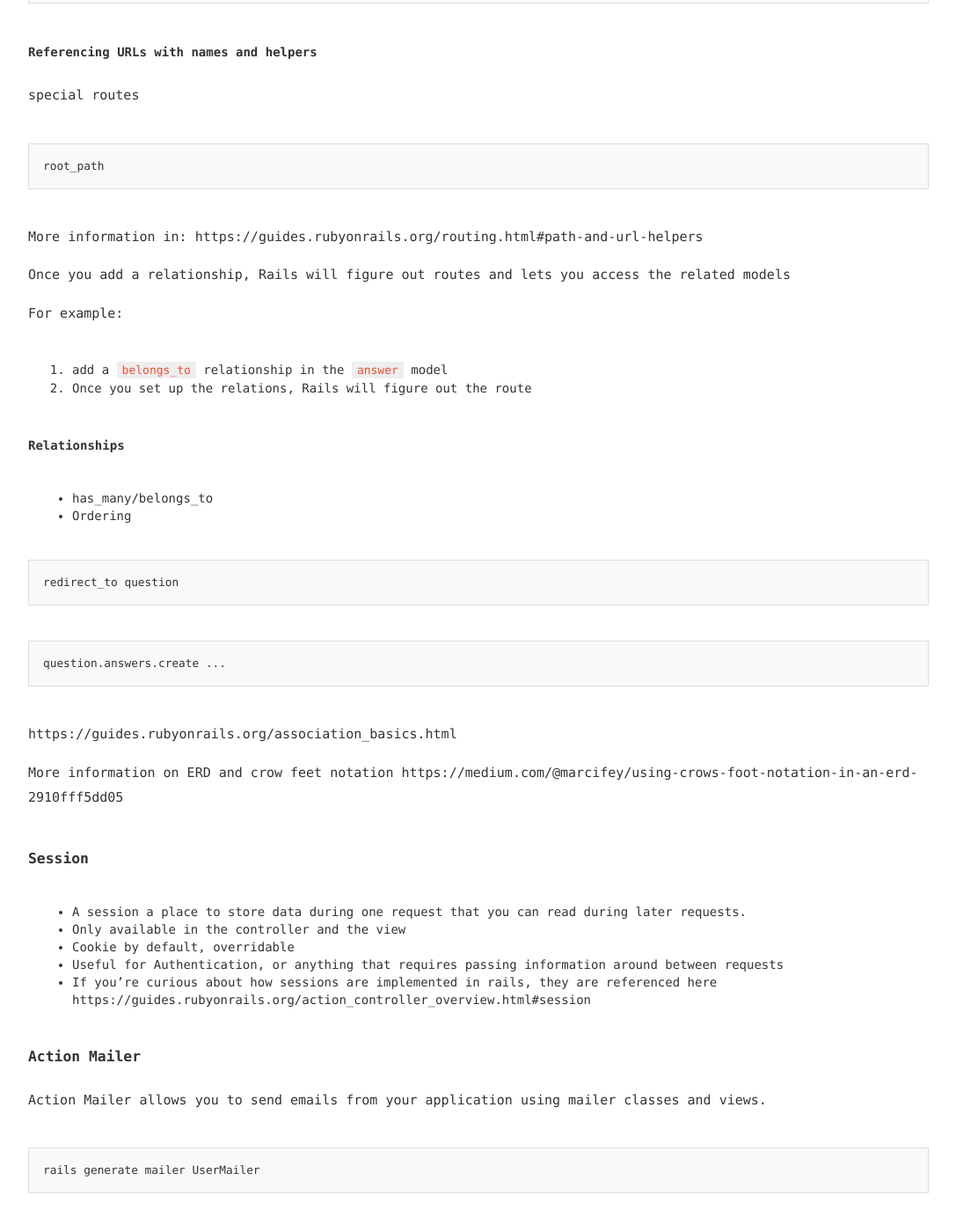
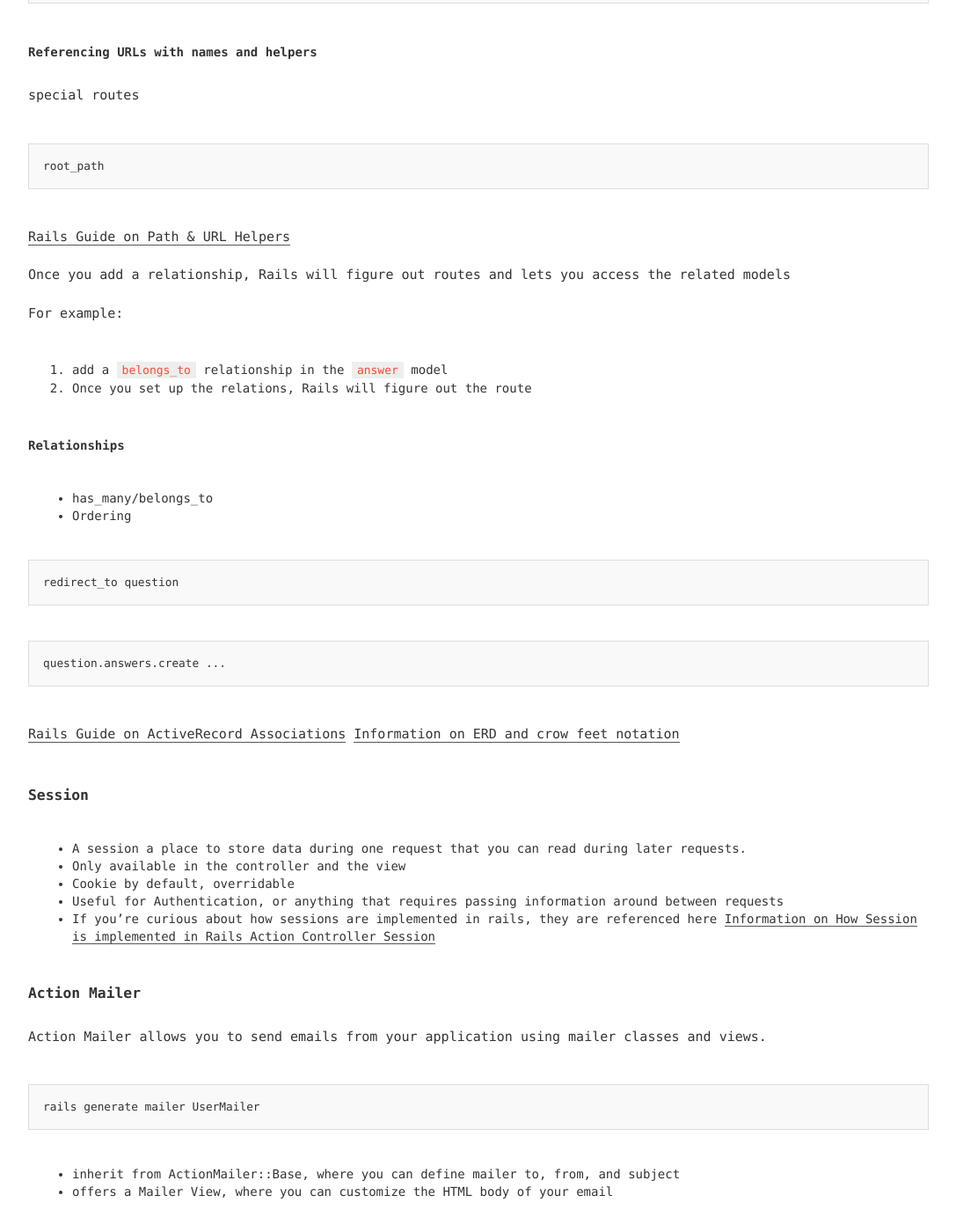
Before and after one commit to fengtingzhang/blog, a Jekyll site: the page built from _posts/2020-04-03-rails-fundamentals-session-two.md, in a window 1280 px wide and 1400 px high, scrolled down 405 px. Shown: the whole window at 88% size, without its empty margins (96-1183 px from the left). Built offline with Jekyll 4.4.1, drawn with Linux system fonts in a browser that asks for light colours; some of the changed text lies outside the part shown.

Commit message:
Update 2020-04-03-rails-fundamentals-session-two.md

````diff
--- a/_posts/2020-04-03-rails-fundamentals-session-two.md
+++ b/_posts/2020-04-03-rails-fundamentals-session-two.md
@@ -22,7 +22,7 @@ special routes
 root_path
 ```
 
-More information in: https://guides.rubyonrails.org/routing.html#path-and-url-helpers
+[Rails Guide on Path & URL Helpers](https://guides.rubyonrails.org/routing.html#path-and-url-helpers)
 
 
 Once you add a relationship, Rails will figure out routes and lets you access the related models
@@ -43,18 +43,18 @@ redirect_to question
 question.answers.create ...
 ```
 
-https://guides.rubyonrails.org/association_basics.html
-
-More information on ERD and crow feet notation
-https://medium.com/@marcifey/using-crows-foot-notation-in-an-erd-2910fff5dd05
-
+[Rails Guide on ActiveRecord Associations](https://guides.rubyonrails.org/association_basics.html)
+[Information on ERD and crow feet notation](https://medium.com/@marcifey/using-crows-foot-notation-in-an-erd-2910fff5dd05
+)
 
 ### Session
 * A session a place to store data during one request that you can read during later requests.
 * Only available in the controller and the view
 * Cookie by default, overridable
 * Useful for Authentication, or anything that requires passing information around between requests
-* If you’re curious about how sessions are implemented in rails, they are referenced here https://guides.rubyonrails.org/action_controller_overview.html#session
+* If you’re curious about how sessions are implemented in rails, they are referenced here
+[Information on How Session is implemented in Rails Action Controller Session](https://guides.rubyonrails.org/action_controller_overview.html#session)
+
 
 ### Action Mailer
 Action Mailer allows you to send emails from your application using mailer classes and views.
@@ -63,7 +63,7 @@ Action Mailer allows you to send emails from your application using mailer class
 rails generate mailer UserMailer
 ```
 
-*  inherit from ActionMailer::Base, where you can define mailer to, from, and subject
+* inherit from ActionMailer::Base, where you can define mailer to, from, and subject
 * offers a Mailer View, where you can customize the HTML body of your email
 
 
````
Also changed, not shown: other parts of _posts/2020-04-03-rails-fundamentals-session-two.md (+1 -1 lines).
